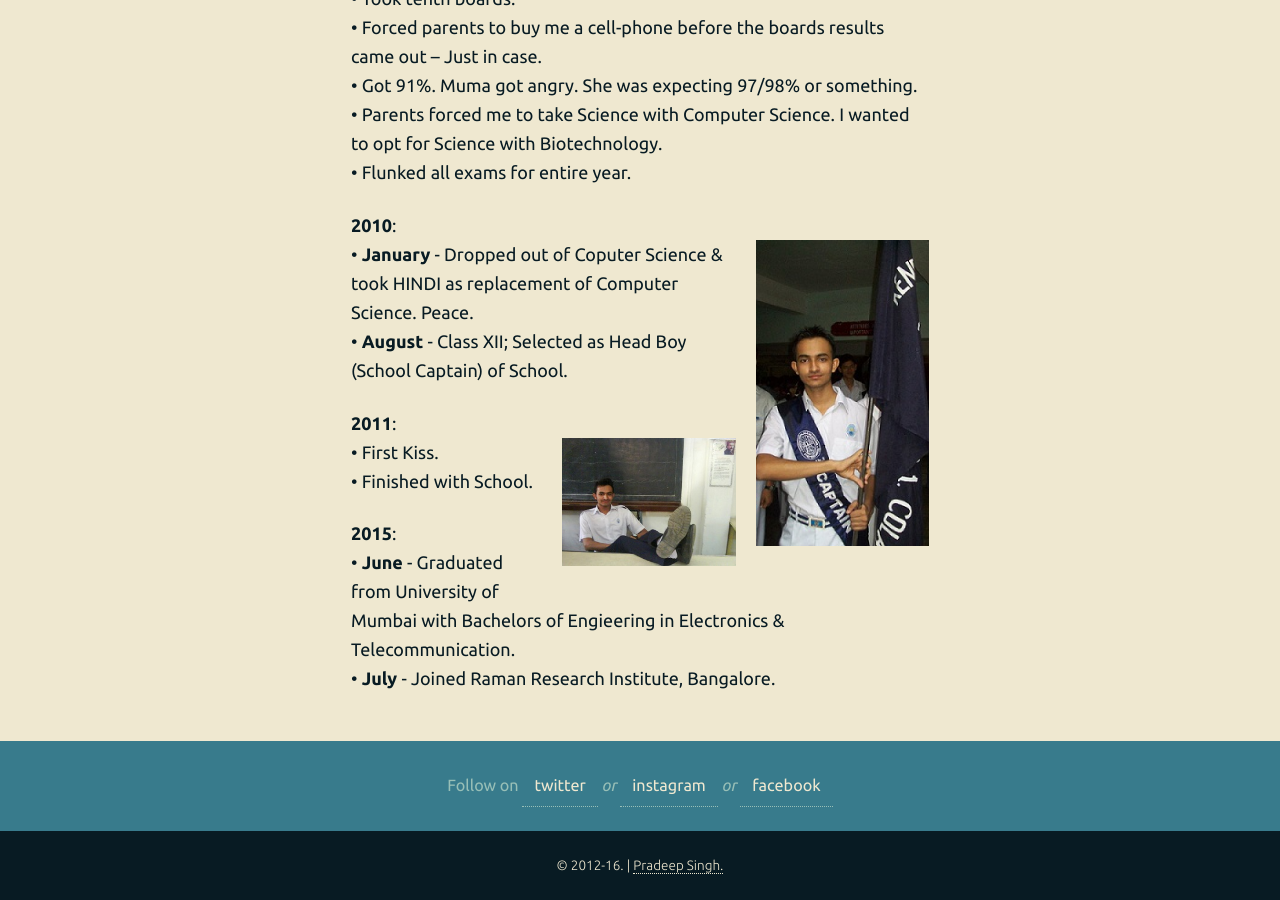
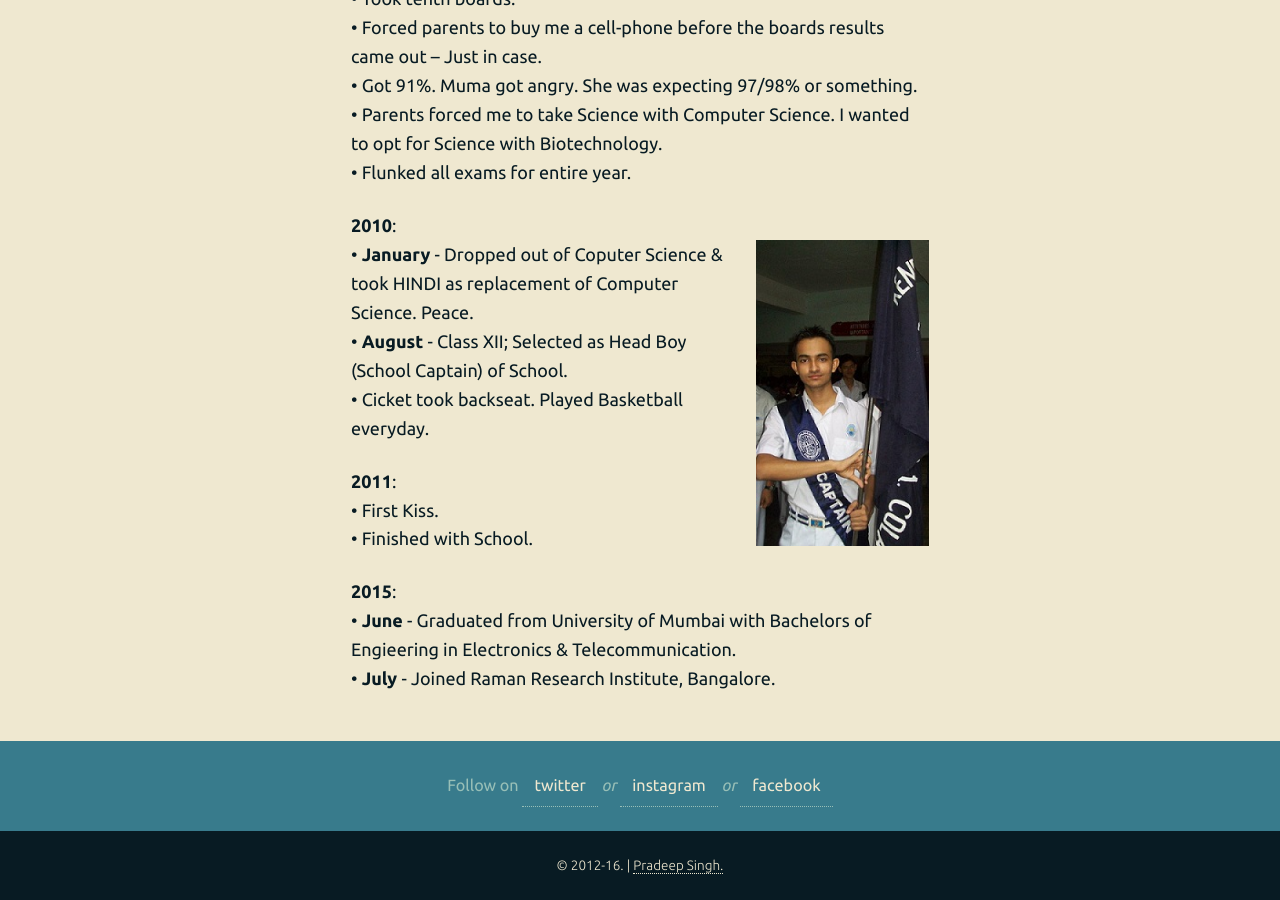
Before and after one commit to 93notes/93notes.github.io, a Jekyll site: the page built from timeline.html, in a window 1280 px wide and 900 px high, scrolled down 1687 px. Built offline with Jekyll 4.4.1, drawn with Linux system fonts in a browser that asks for light colours; nearby versions of some CDN libraries.

Commit message:
Update timeline.html

```diff
--- a/timeline.html
+++ b/timeline.html
@@ -118,11 +118,12 @@ He wanted me to be as Rich as his freind. LOL. </br>
 <img width="30%" src="/images/personal/School-Captain.jpg" alt="Pradeep Singh as School Captain"/>
 &bull; <strong>January</strong> - Dropped out of Coputer Science &amp; took HINDI as replacement of Computer Science. Peace. </br>
 &bull; <strong>August</strong> - Class XII; Selected as Head Boy (School Captain) of School. </br>
+&bull;  Cicket took backseat. Played Basketball everyday.</br>
 </p>
 
 <p>
 <strong>2011</strong>: </br>
-<img width="30%" src="/images/personal/school-days.jpg" alt="School Days"/>
+<!-- <img width="30%" src="/images/personal/school-days.jpg" alt="School Days"/>  -->
 &bull; First Kiss. </br>
 &bull; Finished  with School. </br>
 </p>
```
